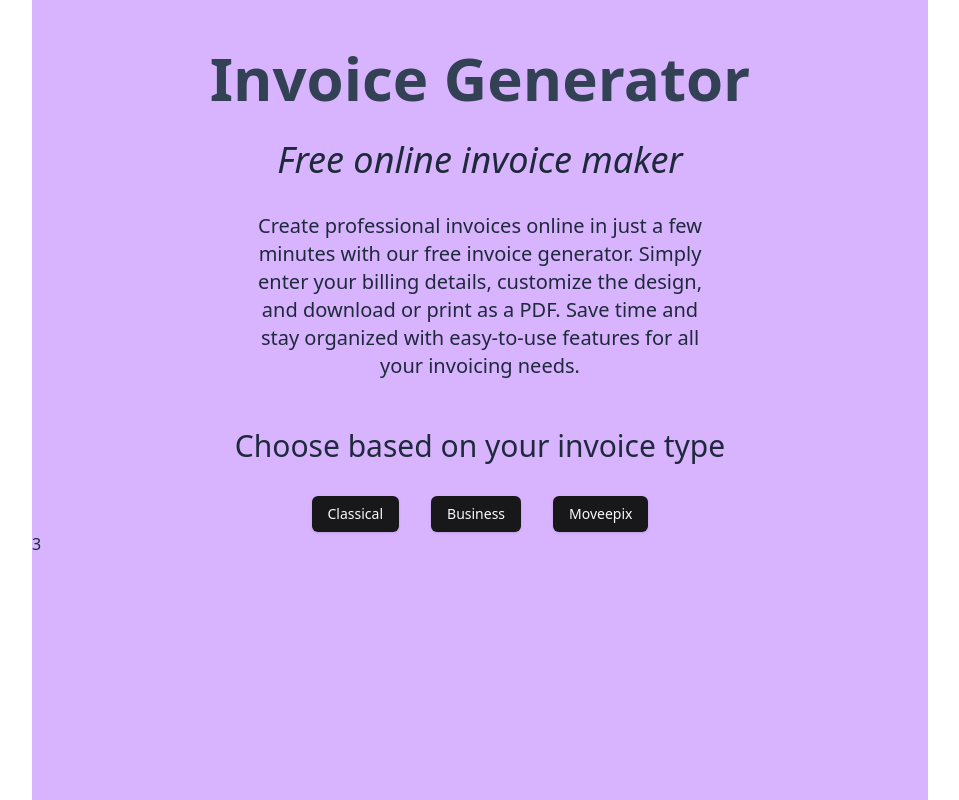
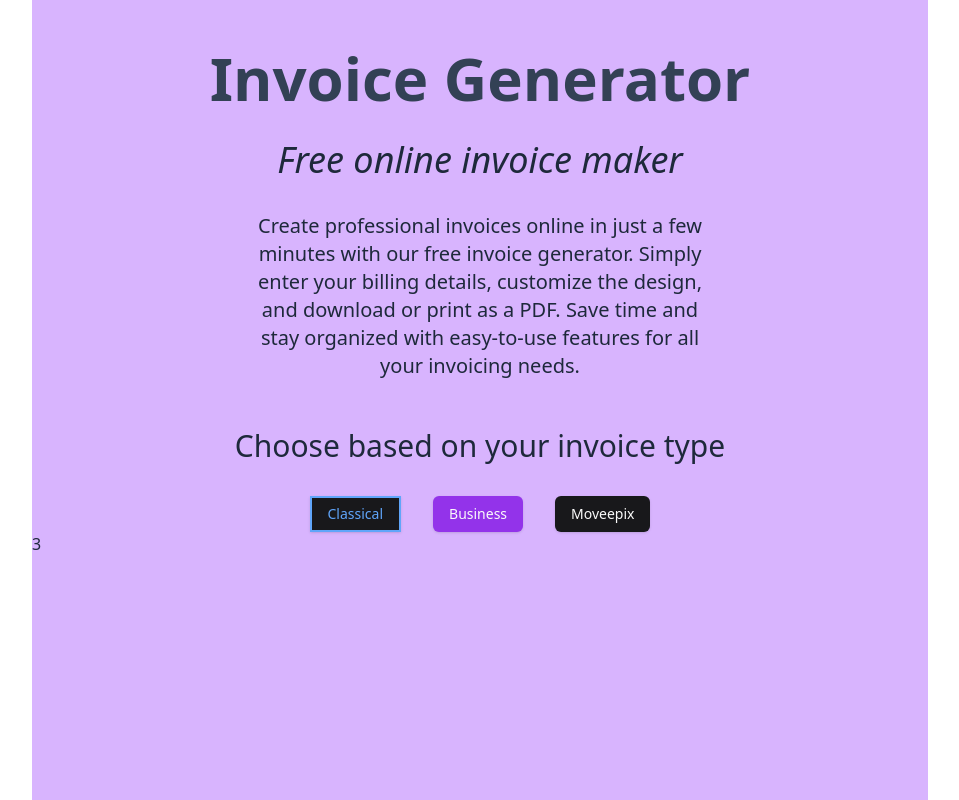
Before and after one commit to pankajkoree/invoice_generator, a Next.js app: page / in a window 1280 px wide. Shown: the whole page, without its empty margins (160-1119 px from the left). Built offline with nearby package versions, Linux system fonts and the light colour scheme.

Commit message:
button shadcn

```diff
--- a/src/app/page.tsx
+++ b/src/app/page.tsx
@@ -23,9 +23,11 @@ export default function Home() {
           <p className="text-3xl">Choose based on your invoice type</p>
         </div>
         <div className="relative flex gap-8">
-          <Button>Classical</Button>
-          <Button>Business</Button>
-          <Button>Moveepix</Button>
+          <Button className="text-blue-400 hover:text-white border-2 border-blue-400 hover:border-white rounded-none hover:bg-blue-400 transition duration-300 ease-in-out">
+            Classical
+          </Button>
+          <Button variant="business">Business</Button>
+          <Button variant="moveepix">Moveepix</Button>
         </div>
       </div>
       {/* ❌ div for suggestion and buttons */}3
--- a/src/components/ui/button.tsx
+++ b/src/components/ui/button.tsx
@@ -20,9 +20,9 @@ const buttonVariants = cva(
         ghost: "hover:bg-accent hover:text-accent-foreground",
         link: "text-primary underline-offset-4 hover:underline",
         classical:
-          "bg-blue-200 text-primary-foreground shadow hover:bg-primary/90",
+          "text-blue-400 hover:text-white border-2 border-blue-400 hover:border-white rounded-none hover:bg-blue-400 transition duration-300 ease-in-out",
         business:
-          "bg-primary text-primary-foreground shadow hover:bg-primary/90",
+          "bg-purple-600 text-primary-foreground shadow hover:bg-purple-800",
         moveepix:
           "bg-primary text-primary-foreground shadow hover:bg-primary/90",
       },
```
